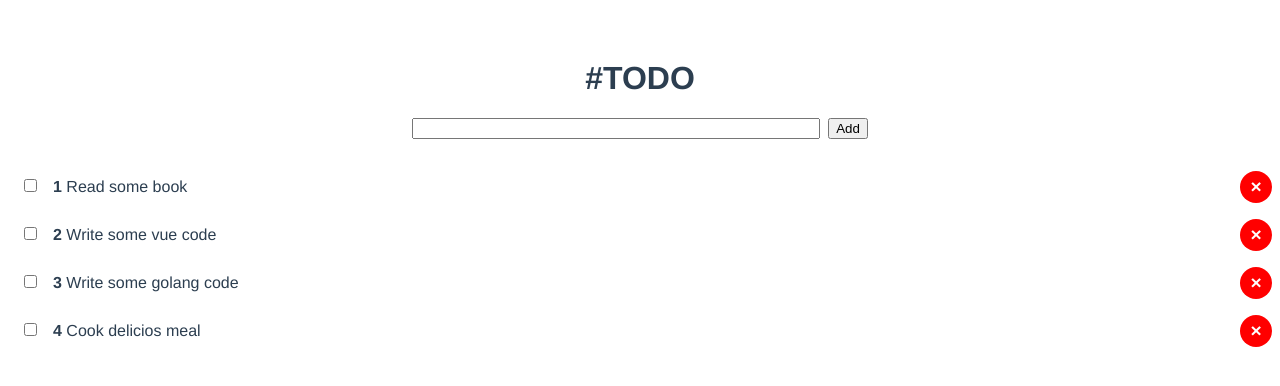
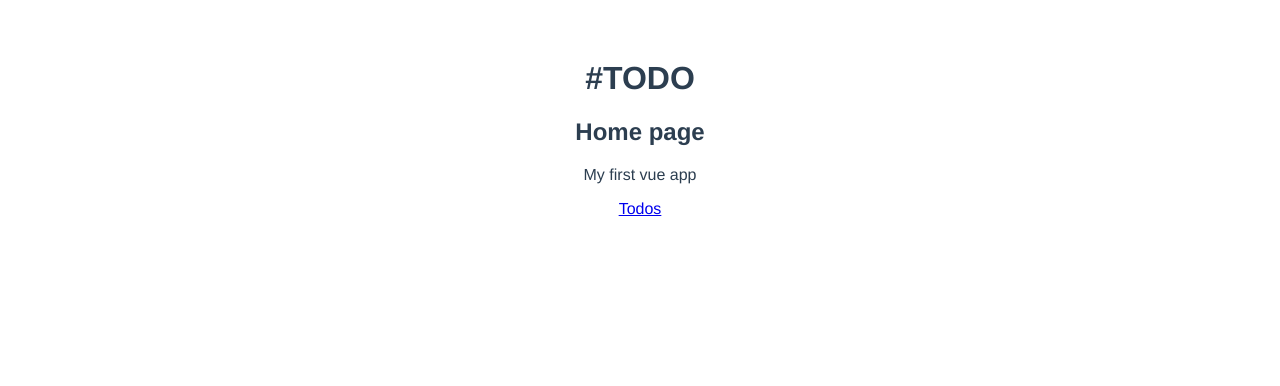
Before and after one commit to wlukla/vue-todo-app, a Vue app: page / in a window 1280 px wide. Shown: the top 386 px of the page. Built offline with nearby package versions, Linux system fonts and the light colour scheme.

Commit message:
feat: set up routing

```diff
--- a/package.json
+++ b/package.json
@@ -8,7 +8,8 @@
   },
   "dependencies": {
     "core-js": "^3.6.5",
-    "vue": "^2.6.11"
+    "vue": "^2.6.11",
+    "vue-router": "^3.4.3"
   },
   "devDependencies": {
     "@vue/cli-plugin-babel": "~4.5.0",
--- a/src/App.vue
+++ b/src/App.vue
@@ -1,44 +1,10 @@
 <template>
   <div id="app">
     <h1>#TODO</h1>
-    <AddTodo
-      @add-todo="addTodo"
-    />
-    <TodoList
-      v-bind:todos="todos"
-      @remove-todo="removeTodo"
-    />
+
+    <router-view />
   </div>
 </template>
-
-<script>
-import TodoList from '@/components/TodoList';
-import AddTodo from '@/components/AddTodo';
-
-export default {
-  name: 'App',
-  data: () => ({
-    todos: [
-      {id: 1, title: 'Read some book', completed: false},
-      {id: 2, title: 'Write some vue code', completed: false},
-      {id: 3, title: 'Write some golang code', completed: false},
-      {id: 4, title: 'Cook delicios meal', completed: false},
-    ],
-  }),
-  methods: {
-    removeTodo(id) {
-      this.todos = this.todos.filter((todo) => todo.id != id)
-    },
-    addTodo(todo) {
-      this.todos = [ ...this.todos, todo ];
-    }
-  },
-  components: {
-    AddTodo,
-    TodoList
-  }
-}
-</script>
 
 <style>
 #app {
--- a/src/components/AddTodo.vue
+++ b/src/components/AddTodo.vue
@@ -22,6 +22,7 @@
         };
 
         this.$emit('add-todo', newTodo);
+        this.title = "";
       }
     }
   }
--- a/src/components/TodoItem.vue
+++ b/src/components/TodoItem.vue
@@ -6,7 +6,7 @@
           type="checkbox"
           v-on:change="todo.completed = !todo.completed"
         />
-        <strong>{{ todo.id }}</strong>
+        <strong>{{ index }}</strong>
       {{ todo.title }}
       </span>
       <button
@@ -26,6 +26,7 @@
       type: Object,
       required: true,
     },
+    index: Number
   }
 }
 </script>
--- a/src/components/TodoList.vue
+++ b/src/components/TodoList.vue
@@ -2,8 +2,9 @@
   <div>
     <ul>
       <TodoItem
-        v-for="todo of todos"
+        v-for="(todo, i) of todos"
         v-bind:todo="todo"
+        v-bind:index="i"
         v-bind:key="todo.id"
         v-on:remove-todo="removeTodo"
       />
--- a/src/main.js
+++ b/src/main.js
@@ -1,8 +1,10 @@
 import Vue from 'vue'
 import App from './App.vue'
+import router from './router';
 
 Vue.config.productionTip = false
 
 new Vue({
+  router,
   render: h => h(App),
 }).$mount('#app')
--- /dev/null
+++ b/src/router.js
@@ -0,0 +1,20 @@
+import Vue from 'vue';
+import Router from 'vue-router';
+
+import Home from './views/Home';
+
+Vue.use(Router);
+
+export default new Router({
+  mode: 'history',
+  routes: [
+    {
+      path: '/',
+      component: Home,
+    },
+    {
+      path: '/todos',
+      component: () => import('./views/Todos.vue'),
+    }
+  ]
+})
--- /dev/null
+++ b/src/views/Home.vue
@@ -0,0 +1,9 @@
+<template>
+  <div>
+    <h2>Home page</h2>
+
+    <p>My first vue app</p>
+
+    <router-link to="/todos">Todos</router-link>
+  </div>
+</template>
--- /dev/null
+++ b/src/views/Todos.vue
@@ -0,0 +1,53 @@
+<template>
+  <div>
+    <AddTodo
+      @add-todo="addTodo"
+    />
+    <TodoList
+      v-bind:todos="todos"
+      @remove-todo="removeTodo"
+    />
+  </div>
+</template>
+
+<script>
+import TodoList from '@/components/TodoList';
+import AddTodo from '@/components/AddTodo';
+
+export default {
+  name: 'App',
+  mounted() {
+    fetch('https://jsonplaceholder.typicode.com/todos?_limit=7')
+      .then((response) => response.json())
+      .then((json) => {
+        this.todos = json;
+      })
+  },
+  data: () => ({
+    todos: [],
+  }),
+  methods: {
+    removeTodo(id) {
+      this.todos = this.todos.filter((todo) => todo.id != id)
+    },
+    addTodo(todo) {
+      this.todos = [ ...this.todos, todo ];
+    }
+  },
+  components: {
+    AddTodo,
+    TodoList
+  }
+}
+</script>
+
+<style>
+#app {
+  font-family: Avenir, Helvetica, Arial, sans-serif;
+  -webkit-font-smoothing: antialiased;
+  -moz-osx-font-smoothing: grayscale;
+  text-align: center;
+  color: #2c3e50;
+  margin-top: 60px;
+}
+</style>
```
Also changed, not shown: 1 other file (tests, documents, lock files or other folders).
